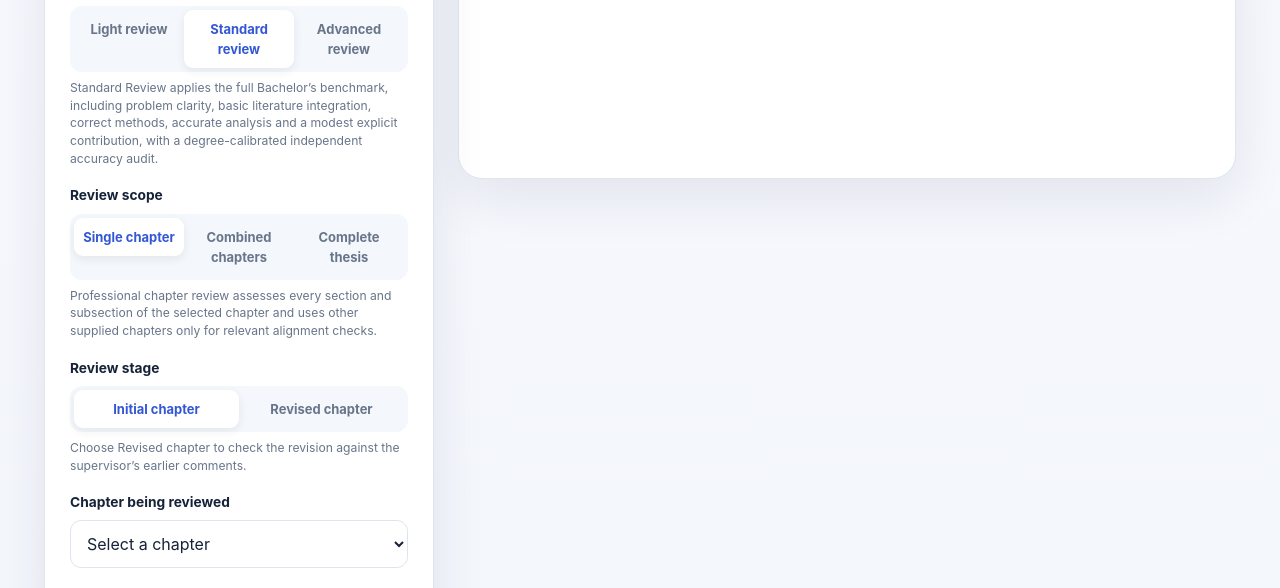
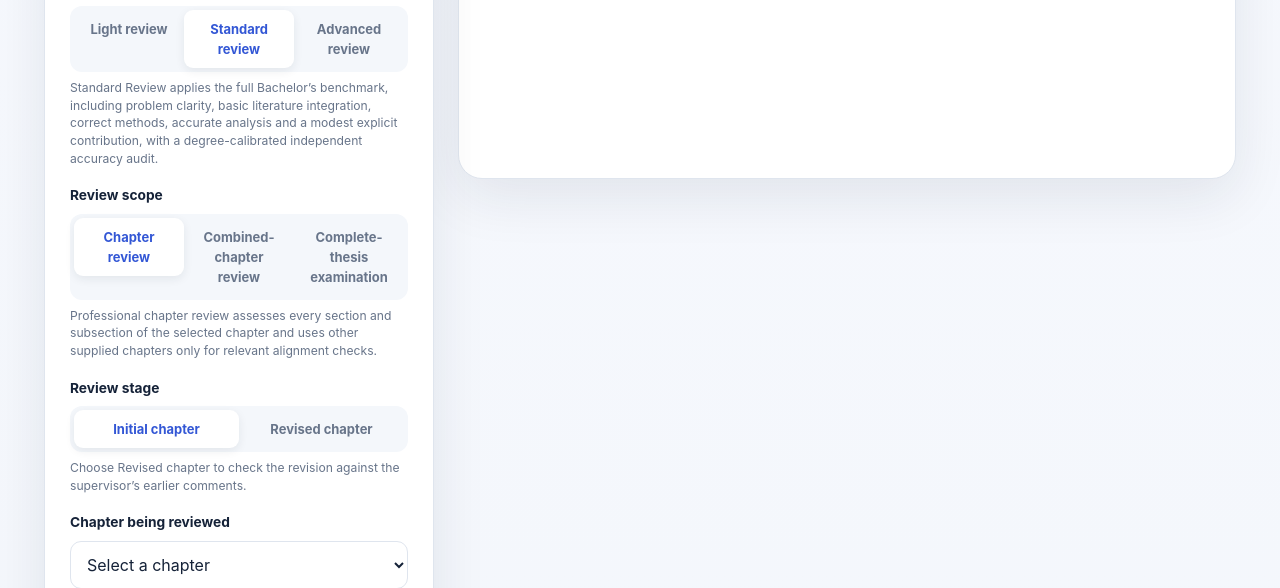
Before and after one commit to yawanokye/supervisor, a FastAPI app: page /review in a window 1280 px wide. Shown: the part 942-1530 px from the top of the page. Run offline with FastAPI, Linux system fonts and the light colour scheme; a user stored in the database is signed in; parts of the project's set-up code (start-up, migrations or seed data) failed here and were passed over; some libraries are stand-ins or nearby versions.

Commit message:
Add files via upload

```diff
--- a/app/templates/index.html
+++ b/app/templates/index.html
@@ -182,11 +182,11 @@
           <div class="field" id="reviewScopeField">
             <span>Review scope</span>
             <div class="segmented scope-segmented">
-              <label><input type="radio" name="review_scope" value="chapter" checked><span>Single chapter</span></label>
-              <label><input type="radio" name="review_scope" value="chapter_range"><span>Combined chapters</span></label>
-              <label><input type="radio" name="review_scope" value="full_thesis"><span>Complete thesis</span></label>
+              <label><input type="radio" name="review_scope" value="chapter" checked><span>Chapter review</span></label>
+              <label><input type="radio" name="review_scope" value="chapter_range"><span>Combined-chapter review</span></label>
+              <label><input type="radio" name="review_scope" value="full_thesis"><span>Complete-thesis examination</span></label>
             </div>
-            <p class="field-help" id="scopeStructureHelp">Bachelor’s and Master’s complete theses are checked against the standard research structure.</p>
+            <p class="field-help" id="scopeStructureHelp">Professional chapter review assesses every section and subsection and provides a bounded chapter-readiness judgement.</p>
           </div>
 
           <div class="field" id="submissionStageField">
```
